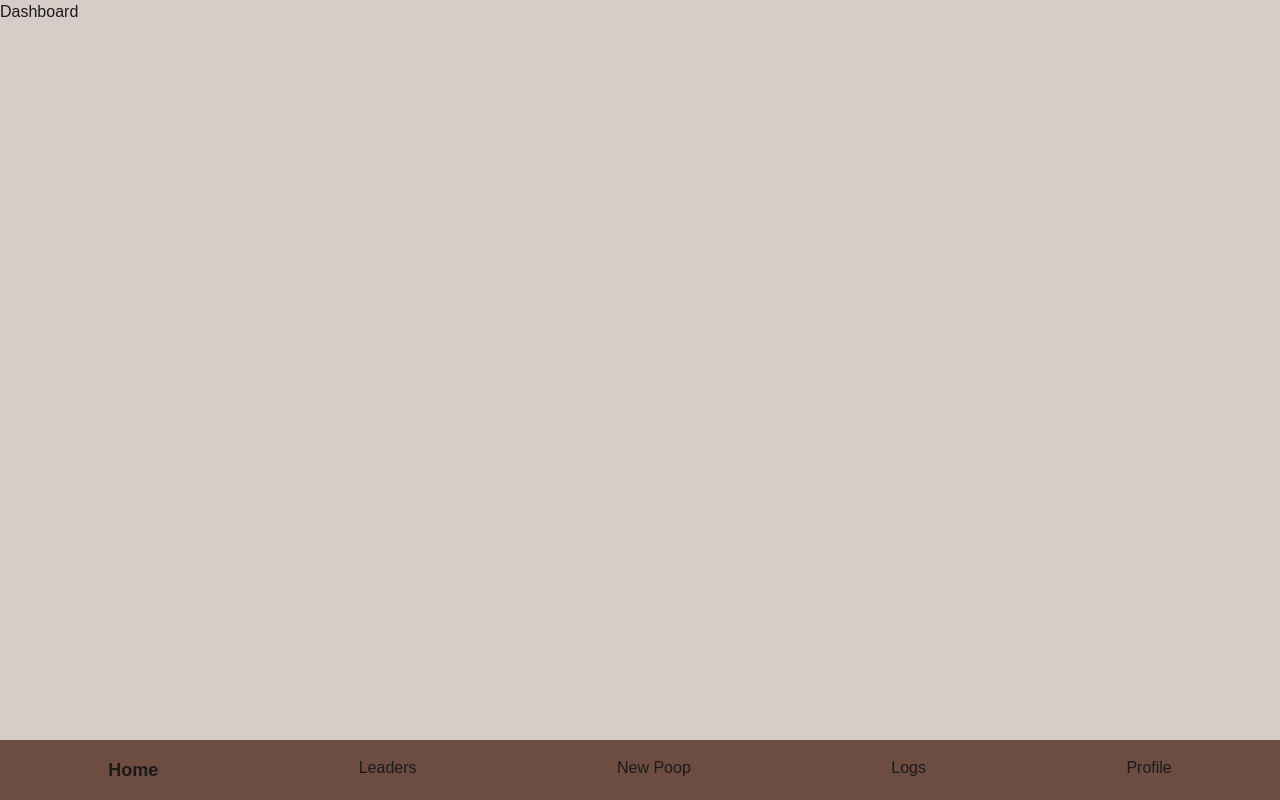
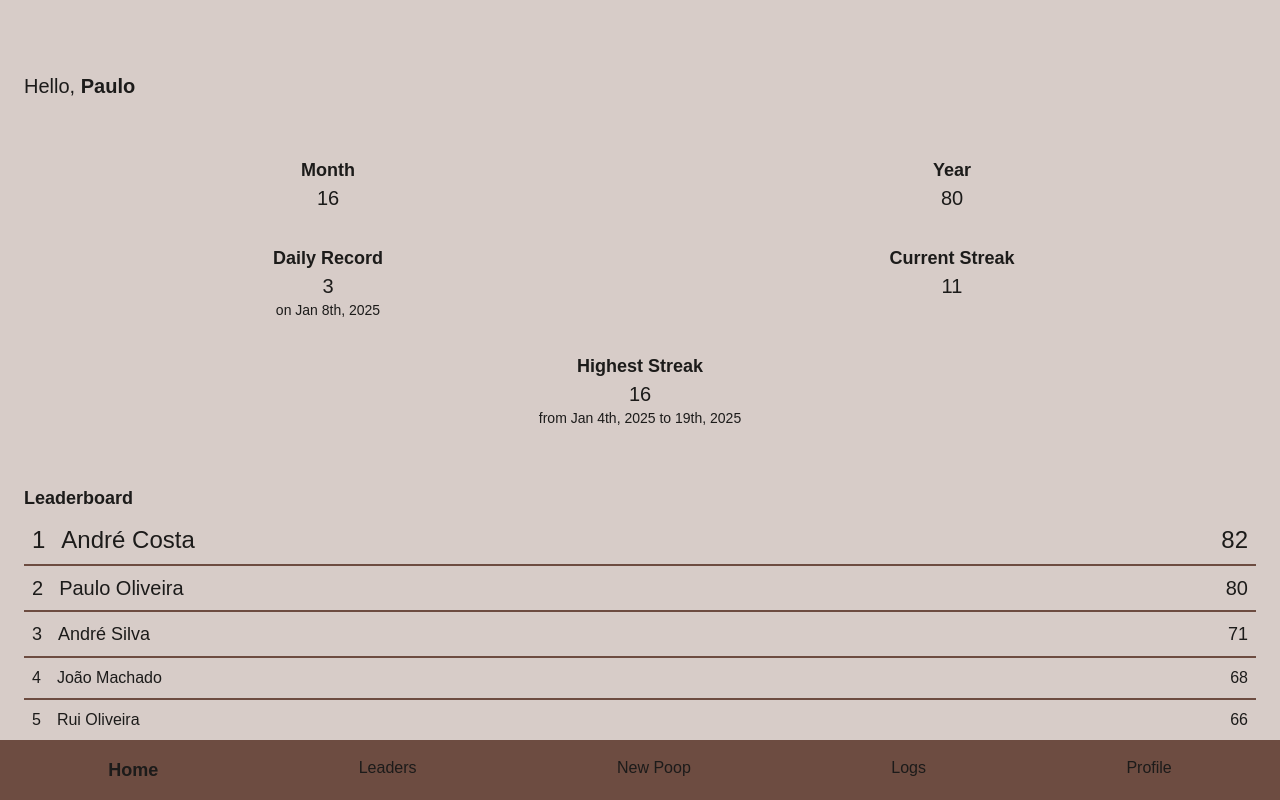
Before and after one commit to pauloo0/poop-tracker, a Next.js app: page /dashboard in a window 1280 px wide. Built offline with nearby package versions, Linux system fonts and the light colour scheme.

Commit message:
Style Home dashboard

```diff
--- a/app/dashboard/page.tsx
+++ b/app/dashboard/page.tsx
@@ -4,7 +4,73 @@ export default function Dashboard() {
   return (
     <>
       <Navbar active='home' />
-      <h1>Dashboard</h1>
+      <main className='mt-12 p-6'>
+        <h1 className='text-xl'>
+          Hello, <span className='font-bold'>Paulo</span>
+        </h1>
+
+        <section id='stats' className='my-14 grid grid-cols-2 gap-x-4 gap-y-8'>
+          <div className='flex flex-col items-center'>
+            <h2 className='text-lg font-bold'>Month</h2>
+            <p className='text-xl'>16</p>
+          </div>
+          <div className='flex flex-col items-center'>
+            <h2 className='text-lg font-bold'>Year</h2>
+            <p className='text-xl'>80</p>
+          </div>
+
+          <div className='flex flex-col items-center'>
+            <h2 className='text-lg font-bold'>Daily Record</h2>
+            <p className='text-xl'>3</p>
+            <span className='text-sm'>on Jan 8th, 2025</span>
+          </div>
+          <div className='flex flex-col items-center'>
+            <h2 className='text-lg font-bold'>Current Streak</h2>
+            <p className='text-xl'>11</p>
+          </div>
+          <div className='flex flex-col items-center col-span-2'>
+            <h2 className='text-lg font-bold'>Highest Streak</h2>
+            <p className='text-xl'>16</p>
+            <span className='text-sm'>from Jan 4th, 2025 to 19th, 2025</span>
+          </div>
+        </section>
+
+        <section id='leaderboard'>
+          <h2 className='text-lg font-bold mb-1'>Leaderboard</h2>
+          <ul>
+            <li className='flex flex-row items-center justify-between text-2xl border-b-2 border-b-primary p-2'>
+              <div className='flex flex-row items-center gap-4'>
+                <span>1</span> André Costa
+              </div>
+              <span>82</span>
+            </li>
+            <li className='flex flex-row items-center justify-between text-xl border-b-2 border-b-primary p-2'>
+              <div className='flex flex-row items-center gap-4'>
+                <span>2</span> Paulo Oliveira
+              </div>
+              <span>80</span>
+            </li>
+            <li className='flex flex-row items-center justify-between text-lg border-b-2 border-b-primary p-2'>
+              <div className='flex flex-row items-center gap-4'>
+                <span>3</span> André Silva
+              </div>
+              <span>71</span>
+            </li>
+            <li className='flex flex-row items-center justify-between text-base border-b-2 border-b-primary p-2'>
+              <div className='flex flex-row items-center gap-4'>
+                <span>4</span> João Machado
+              </div>
+              <span>68</span>
+            </li>
+            <li className='flex flex-row items-center justify-between text-base border-b-2 border-b-primary p-2'>
+              <div className='flex flex-row items-center gap-4'>
+                <span>5</span> Rui Oliveira
+              </div>
+              <span>66</span>
+            </li>
+          </ul>
+        </section>
+      </main>
     </>
   )
 }
```
